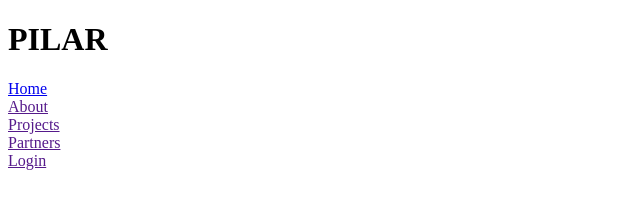
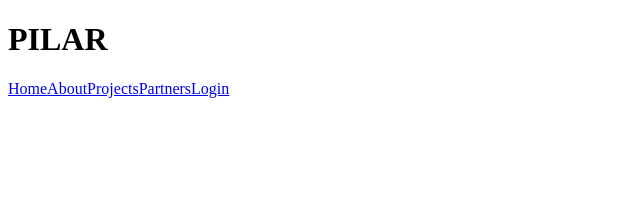
Before and after one commit to ruizmendezb/platform, a plain HTML site: page index.html in a window 1280 px wide. Shown: the whole page, without its empty margins (0-640 px from the left). Drawn offline with Linux system fonts and the light colour scheme.

Commit message:
Add style

```diff
--- a/index.html
+++ b/index.html
@@ -3,15 +3,16 @@
     <head>
         <meta charset="utf-8">
         <title>PILAR | The Educational Platform</title>
+        <link rel="stylesheet" href="style.css">
     </head>
     <body>
-        <h1>PILAR</h1>
+        <div class="header"><h1>PILAR</h1></div>
         <div class="menu-bar">
             <div><a href="index.html">Home</a></div>
-            <div><a href="">About</a></div>
-            <div><a href="">Projects</a></div>
-            <div><a href="">Partners</a></div>
-            <div><a href="">Login</a></div>
+            <div><a href="pages/about.html">About</a></div>
+            <div><a href="pages/projects.html">Projects</a></div>
+            <div><a href="pages/partners.html">Partners</a></div>
+            <div><a href="pages/login.html">Login</a></div>
         </div>
     </body>
 </html>
--- /dev/null
+++ b/style.css
@@ -0,0 +1,4 @@
+.menu-bar {
+    display: flex;
+
+}
```
Also changed, not shown: pages/about.html (+2 -1 lines), pages/login.html (+2 -1 lines), pages/partners.html (+2 -1 lines), pages/projects.html (+2 -1 lines).
